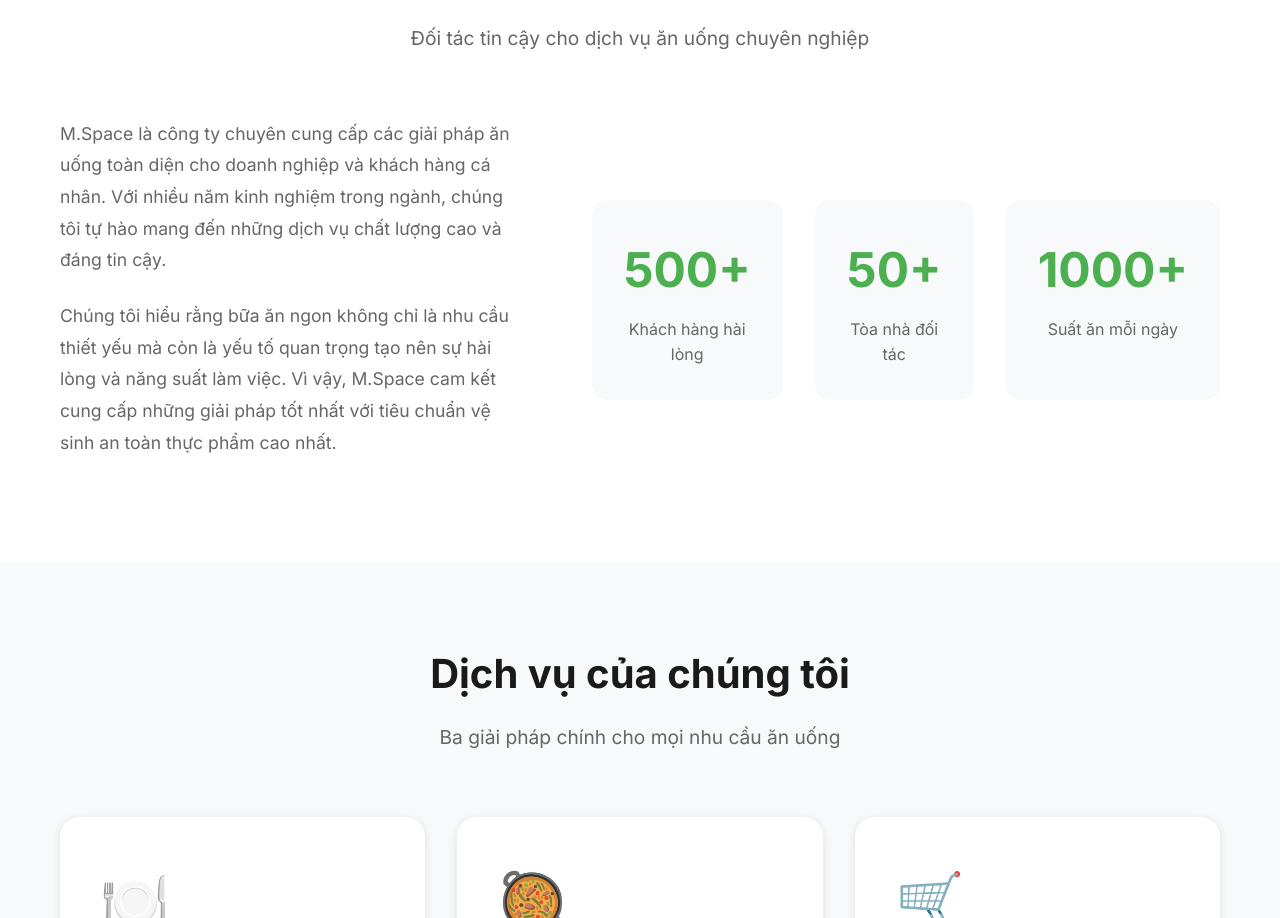
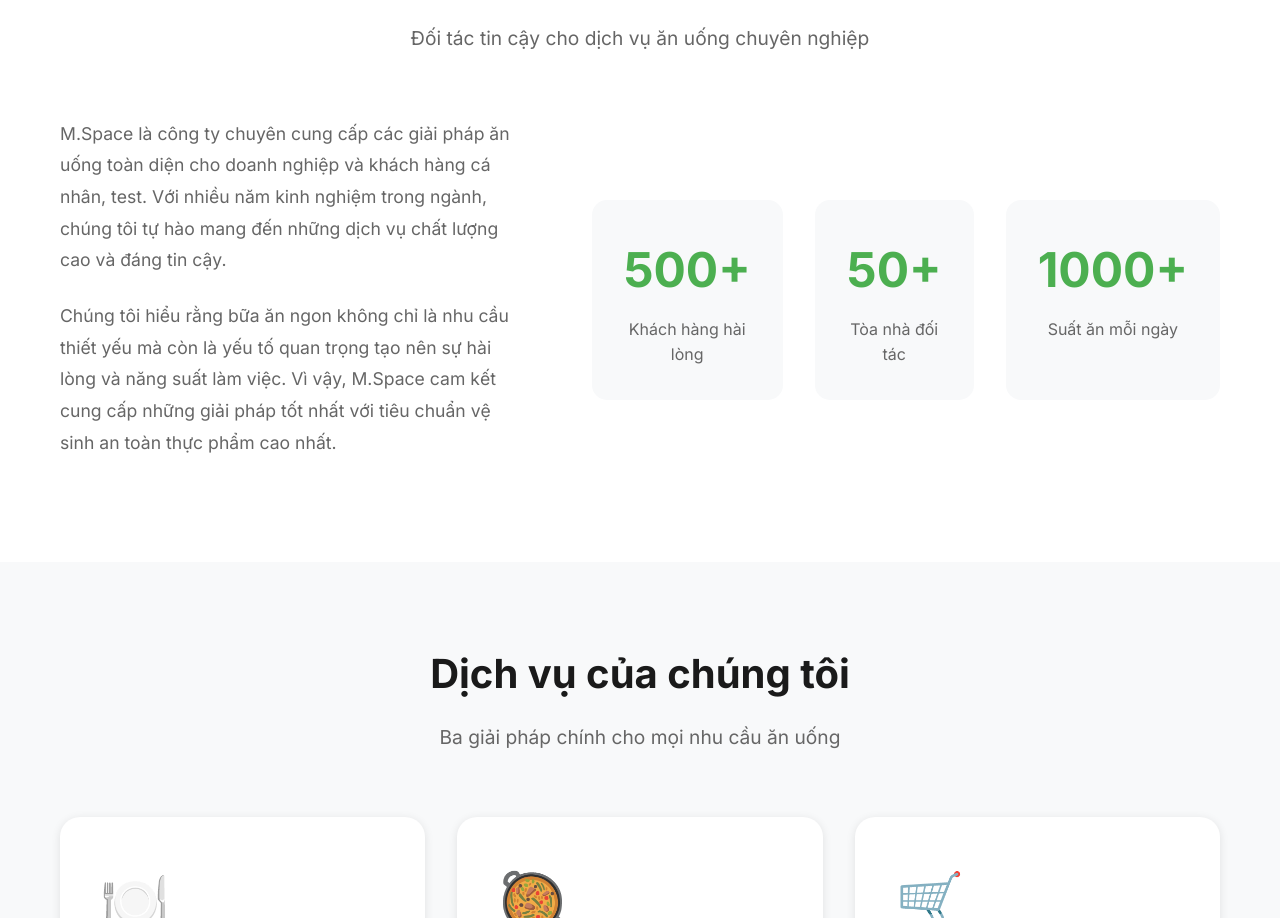
Before and after one commit to hoangwk/web-mspace, a React (Vite) app: page / in a window 1280 px wide. Shown: the part 937-1855 px from the top of the page. Built offline with nearby package versions, Linux system fonts and the light colour scheme.

Commit message:
change to test page 4

```diff
--- a/src/components/About.jsx
+++ b/src/components/About.jsx
@@ -69,9 +69,9 @@ const About = () => {
           <div className="about-text">
             <p>
               M.Space là công ty chuyên cung cấp các giải pháp ăn uống toàn diện
-              cho doanh nghiệp và khách hàng cá nhân. Với nhiều năm kinh nghiệm
-              trong ngành, chúng tôi tự hào mang đến những dịch vụ chất lượng
-              cao và đáng tin cậy.
+              cho doanh nghiệp và khách hàng cá nhân, test. Với nhiều năm kinh
+              nghiệm trong ngành, chúng tôi tự hào mang đến những dịch vụ chất
+              lượng cao và đáng tin cậy.
             </p>
             <p>
               Chúng tôi hiểu rằng bữa ăn ngon không chỉ là nhu cầu thiết yếu mà
```
